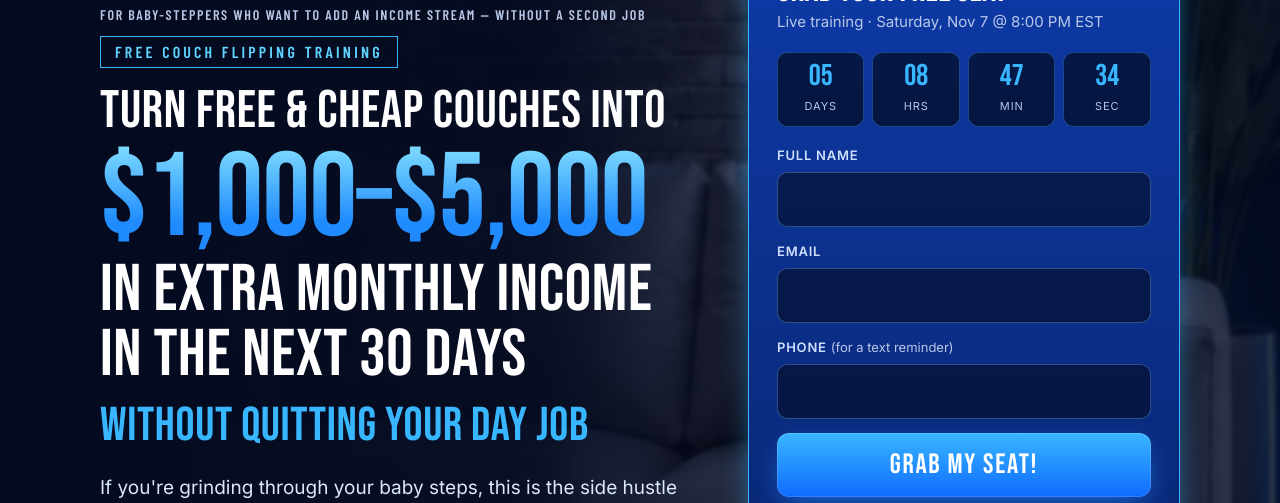
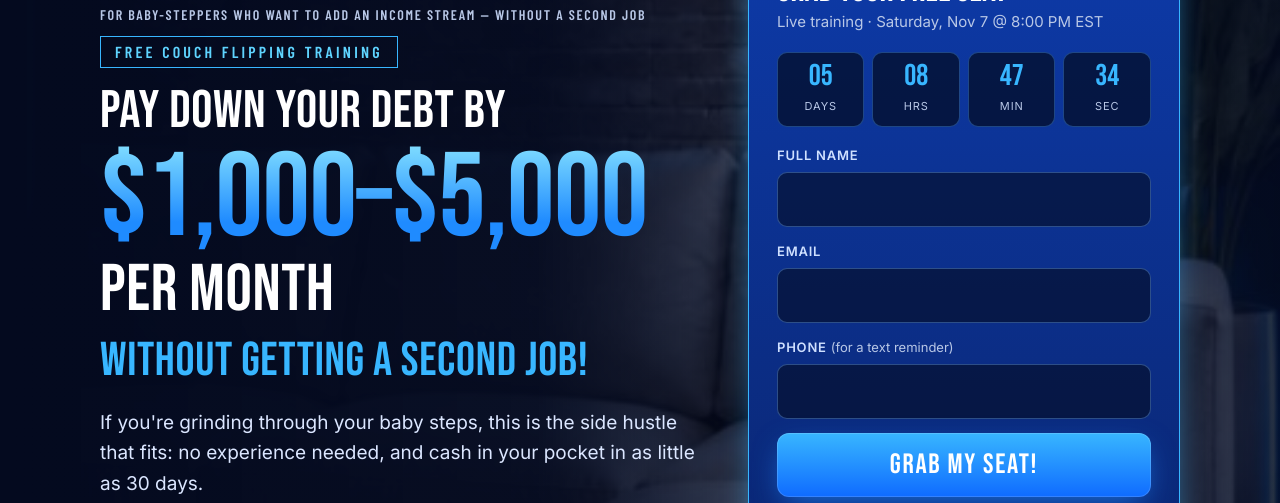
Before and after one commit to consultwithdylan-png/cfa-workshop, a plain HTML site: page index.html in a window 1280 px wide. Shown: the part 140-643 px from the top of the page. Drawn offline with nearby package versions, Linux system fonts and the light colour scheme.

Commit message:
New headline: pay down your debt

```diff
--- a/index.html
+++ b/index.html
@@ -5,7 +5,7 @@
 <meta name="viewport" content="width=device-width,initial-scale=1">
 <title>Free Couch Flipping Training | Couch Flipping Academy</title>
 <meta name="description" content="Free couch flipping training for baby-steppers: turn free couches into extra income and supercharge your debt snowball in your spare time.">
-<meta property="og:title" content="Turn Free &amp; Cheap Couches Into $1,000–$5,000 In Extra Monthly Income">
+<meta property="og:title" content="Pay Down Your Debt by $1,000–$5,000 Per Month WITHOUT Getting a Second Job">
 <meta property="og:description" content="Free live training from Couch Flipping Academy, presented by Dylan Pabia. Grab your seat.">
 <meta property="og:image" content="couch-scene.jpg">
 <meta property="og:type" content="website">
@@ -26,7 +26,7 @@
       <img class="logo" src="https://assets.cdn.filesafe.space/1BTr0PfdShOJjKXWB7Ab/media/68dbce9fb114c4dc3990479c.png" alt="Couch Flipping Academy">
       <p class="eyebrow-sm">For baby-steppers who want to add an income stream — without a second job</p>
       <div class="boxtag">Free Couch Flipping Training</div>
-      <h1><span class="pre">Turn free &amp; cheap couches into</span><span class="amt grad">$1,000–$5,000</span>in extra monthly income in the next 30 days<span class="tail blue">without quitting your day job</span></h1>
+      <h1><span class="pre">Pay down your debt by</span><span class="amt grad">$1,000–$5,000</span>per month<span class="tail blue">WITHOUT getting a second job!</span></h1>
       <p class="sub">If you're grinding through your baby steps, this is the side hustle that fits: no experience needed, and cash in your pocket in as little as 30 days.</p>
       <button type="button" class="yt hero-vid" data-id="GRMouqaIRUA" aria-label="Play video: Couch Flipping Academy"><span class="play"></span><span class="yt-label">Watch this first</span></button>
       <div class="bigcd" data-cd hidden><div class="bigcd-label">The next workshop starts in:</div><div class="countdown big4"><div><b>00</b><small>Days</small></div><div><b>00</b><small>Hrs</small></div><div><b>00</b><small>Mins</small></div><div><b>00</b><small>Secs</small></div></div></div>
```
